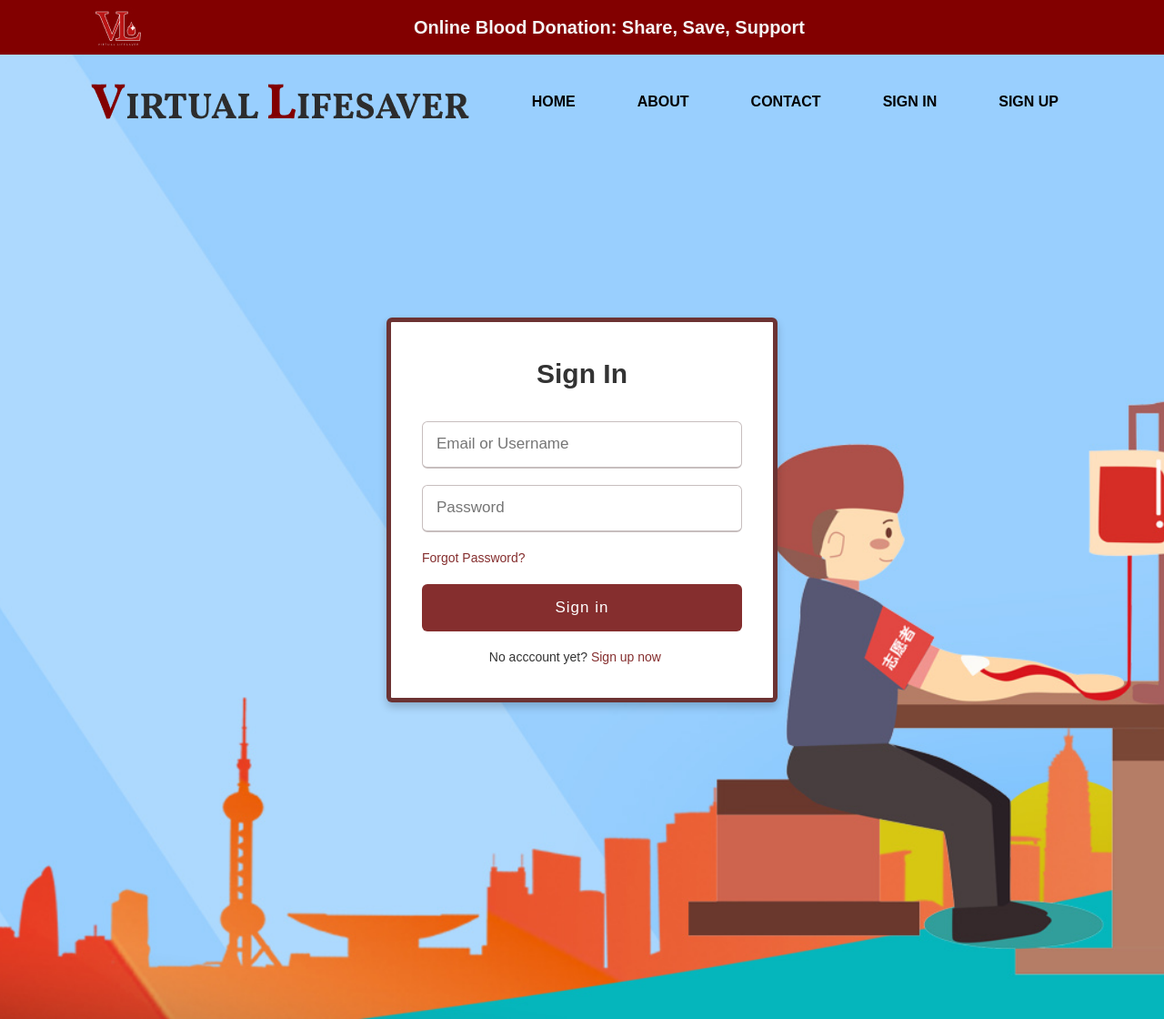
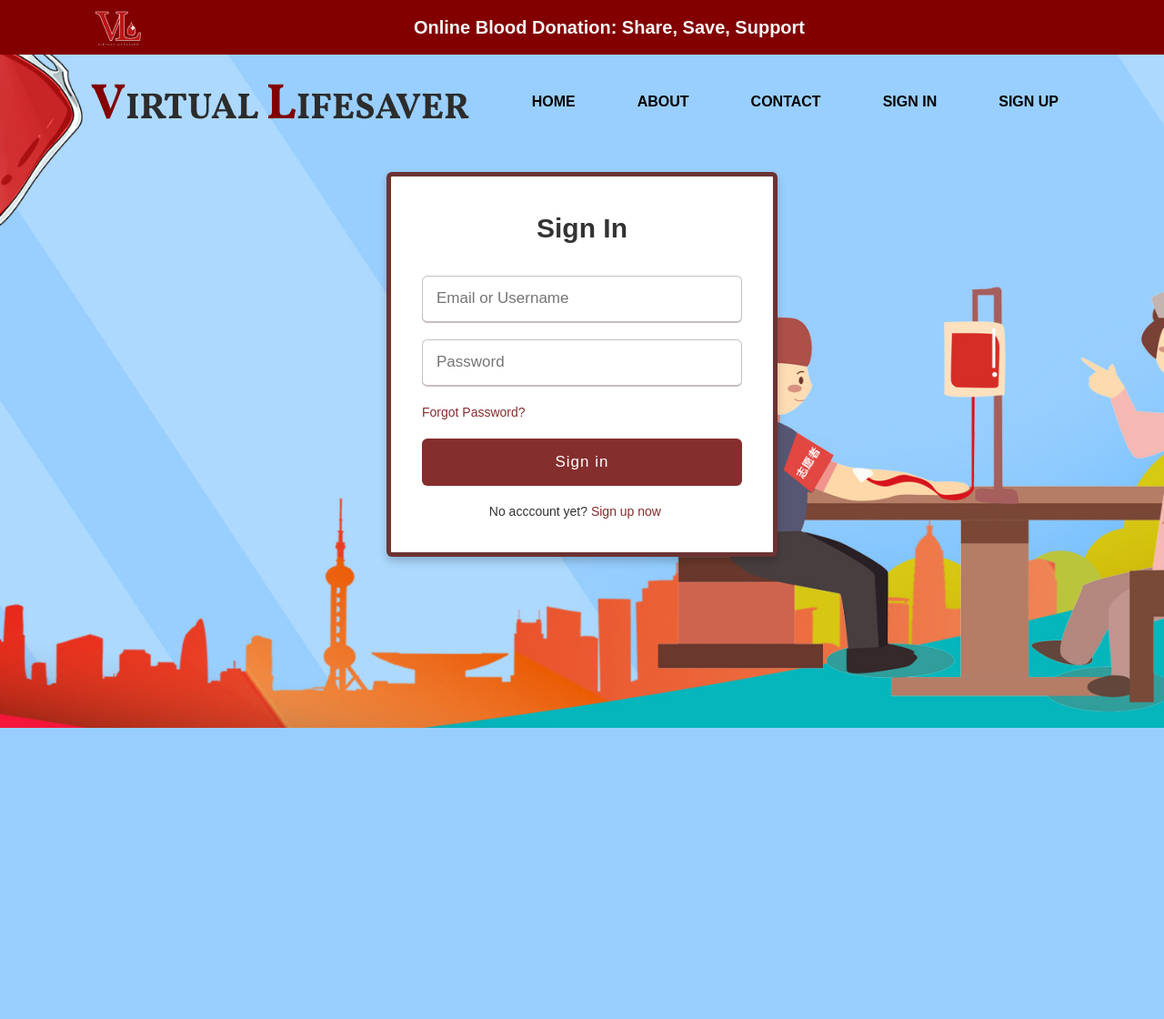
Before and after one commit to Jeromeoo/VIRTUAL-LIFESAVERS, a PHP site: page /signin.html in a window 1280 px wide. Shown: the whole page at 91% size. After the commit the page ends 800 px from the top, so only its background shows below. Run offline with PHP 8.4, Linux system fonts and the light colour scheme; some libraries are stand-ins or nearby versions.

Commit message:
Update Sign In

```diff
--- a/css/signin.css
+++ b/css/signin.css
@@ -118,7 +118,7 @@ nav {
 }
 
 body {
-    min-height: 140vh;
+    min-height: 100vh;
     display: flex;
     align-items: center;
     justify-content: center;
```
